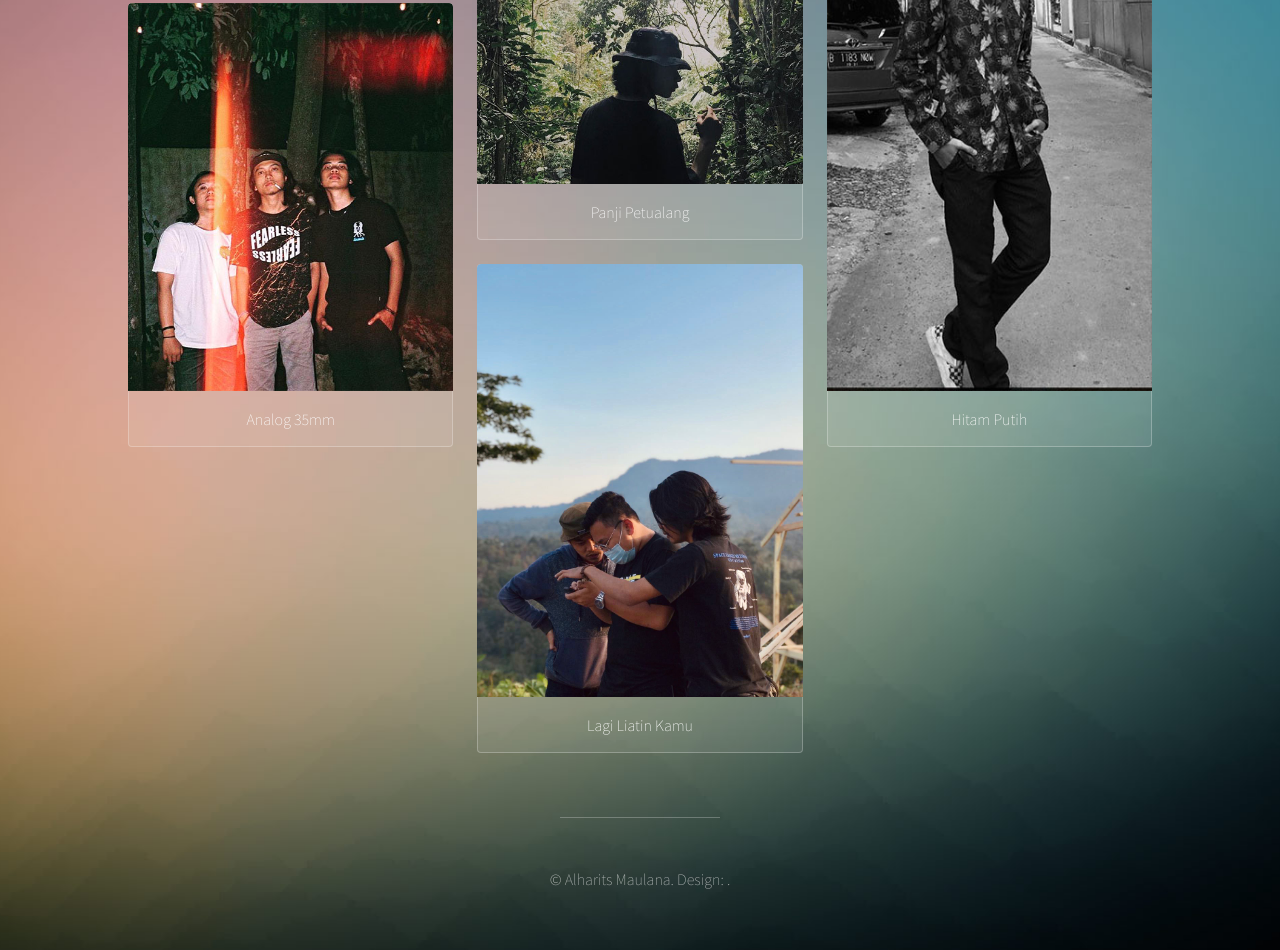
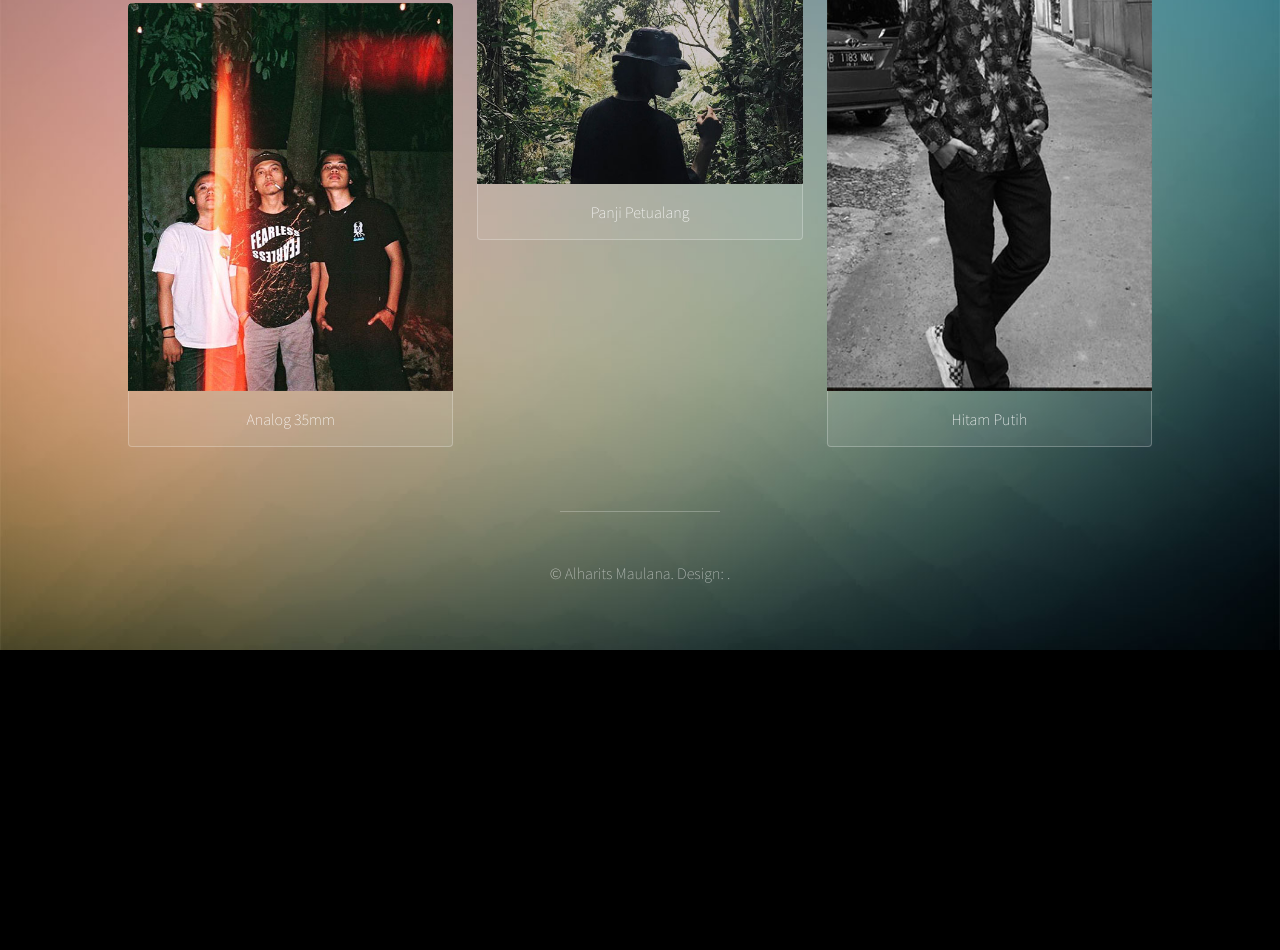
Before and after one commit to Alharits/aris.github.io, a plain HTML site: page index.html in a window 1280 px wide. Shown: the part 1163-2113 px from the top of the page. After the commit the page ends 1813 px from the top, so only its background shows below. Drawn offline with Linux system fonts and the light colour scheme.

Commit message:
Update index.html

```diff
--- a/index.html
+++ b/index.html
@@ -49,10 +49,6 @@
 										<img src="images/thumbs/04.jpg" alt="" />
 										<h3>Panji Petualang</h3>
 									</a>
-									<a href="images/fulls/05.jpg">
-										<img src="images/thumbs/05.jpg" alt="" />
-										<h3>Lagi Liatin Kamu</h3>
-									</a>
 								</div>
 								<div>
 									<a href="images/fulls/06.jpg">
```
